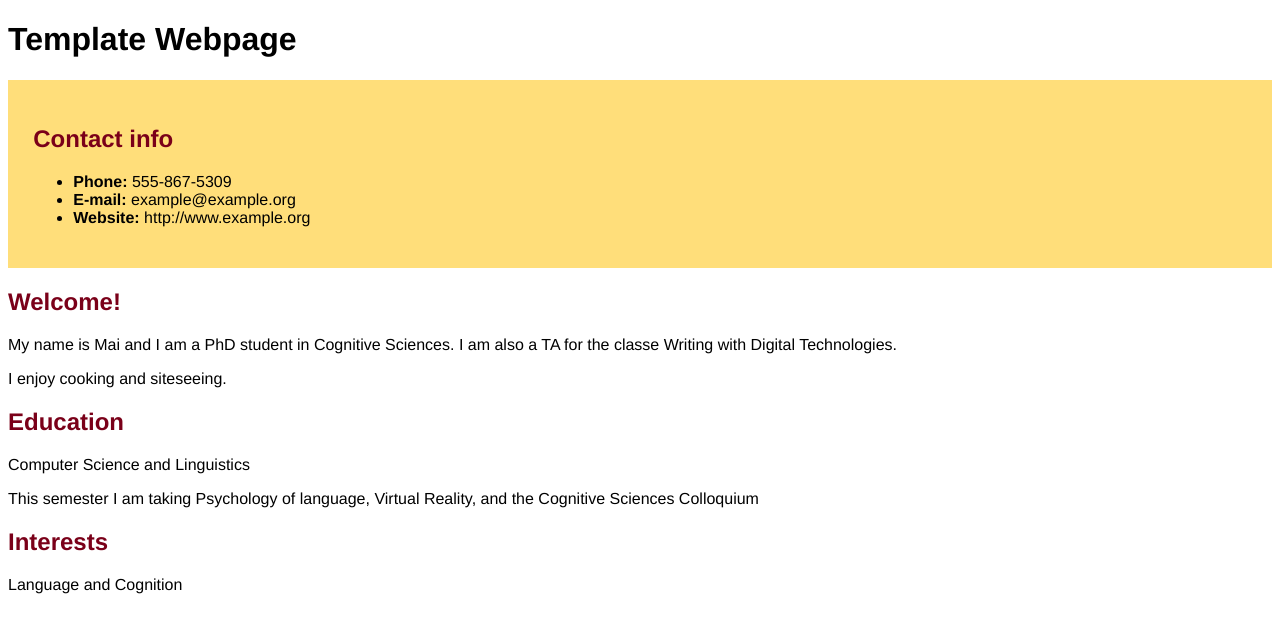
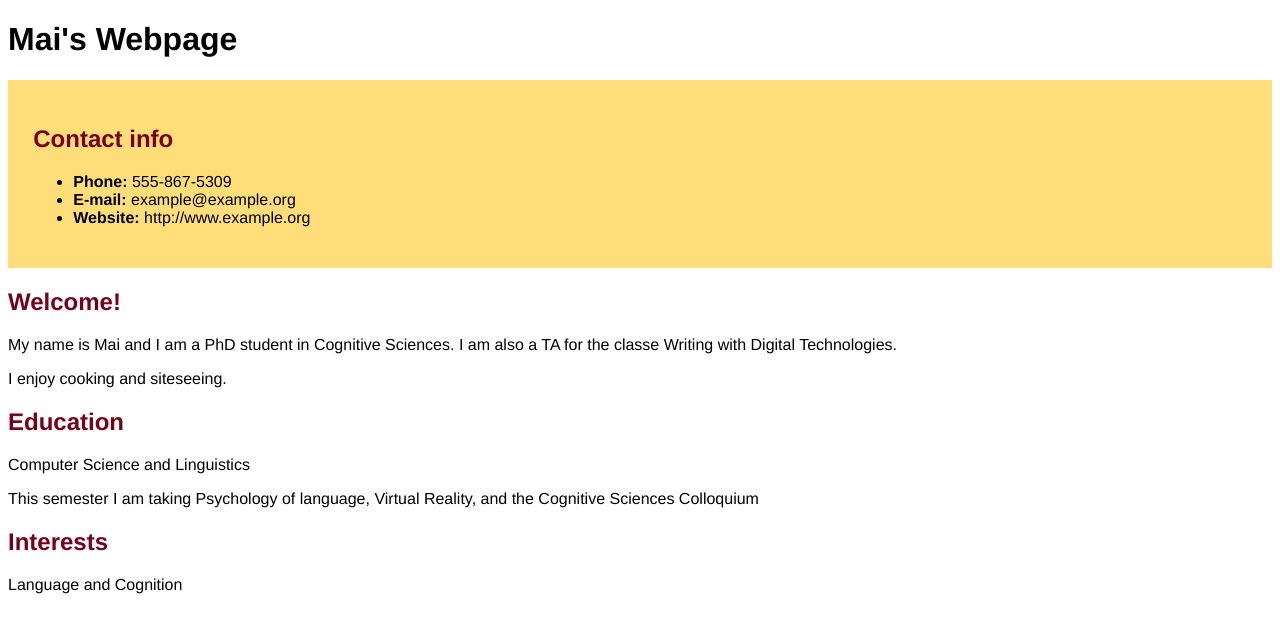
Before and after one commit to Mai-Kh/writ4662GitHubSite, a plain HTML site: page index.html in a window 1280 px wide. Drawn offline with Linux system fonts and the light colour scheme.

Commit message:
Customize the H1 content

```diff
--- a/index.html
+++ b/index.html
@@ -6,7 +6,7 @@
 
 <body>
 
-<h1>    Template Webpage</h1>
+<h1>    Mai's Webpage</h1>
 
 <div id="contact">
 <h2>Contact info</h2>
```
